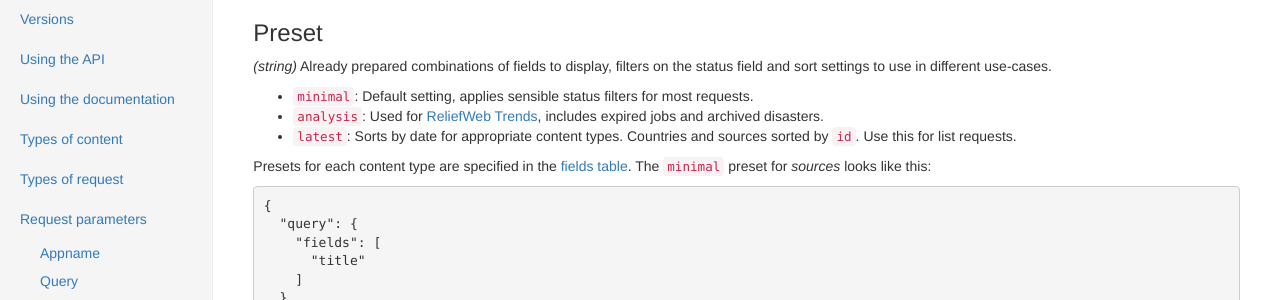
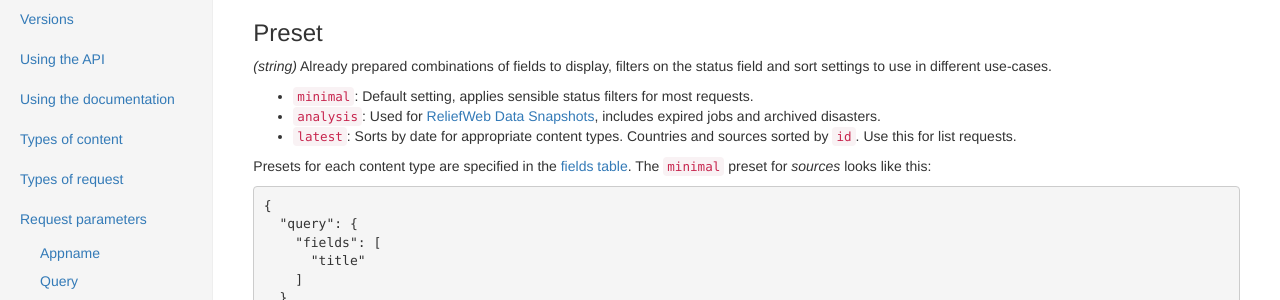
Before and after one commit to UN-OCHA/rwint-api-doc, a Jekyll site: the page index.html, which Jekyll copies as it is, in a window 1280 px wide and 900 px high, scrolled down 15781 px. Shown: the part 152-452 px from the top of the window. Built offline with Jekyll 4.4.1, drawn with Linux system fonts in a browser that asks for light colours.

Commit message:
change trends for data snapshots

```diff
--- a/index.html
+++ b/index.html
@@ -1140,7 +1140,7 @@
 
           <ul>
             <li><code>minimal</code>: Default setting, applies sensible status filters for most requests.</li>
-            <li><code>analysis</code>: Used for <a href="http://trends.rwlabs.org/">ReliefWeb Trends</a>, includes expired jobs and archived disasters.</li>
+            <li><code>analysis</code>: Used for <a href="http://rwdata.rwlabs.org/">ReliefWeb Data Snapshots</a>, includes expired jobs and archived disasters.</li>
             <li><code>latest</code>: Sorts by date for appropriate content types. Countries and sources sorted by <code>id</code>. Use this for list requests.</li>
           </ul>
 
```
